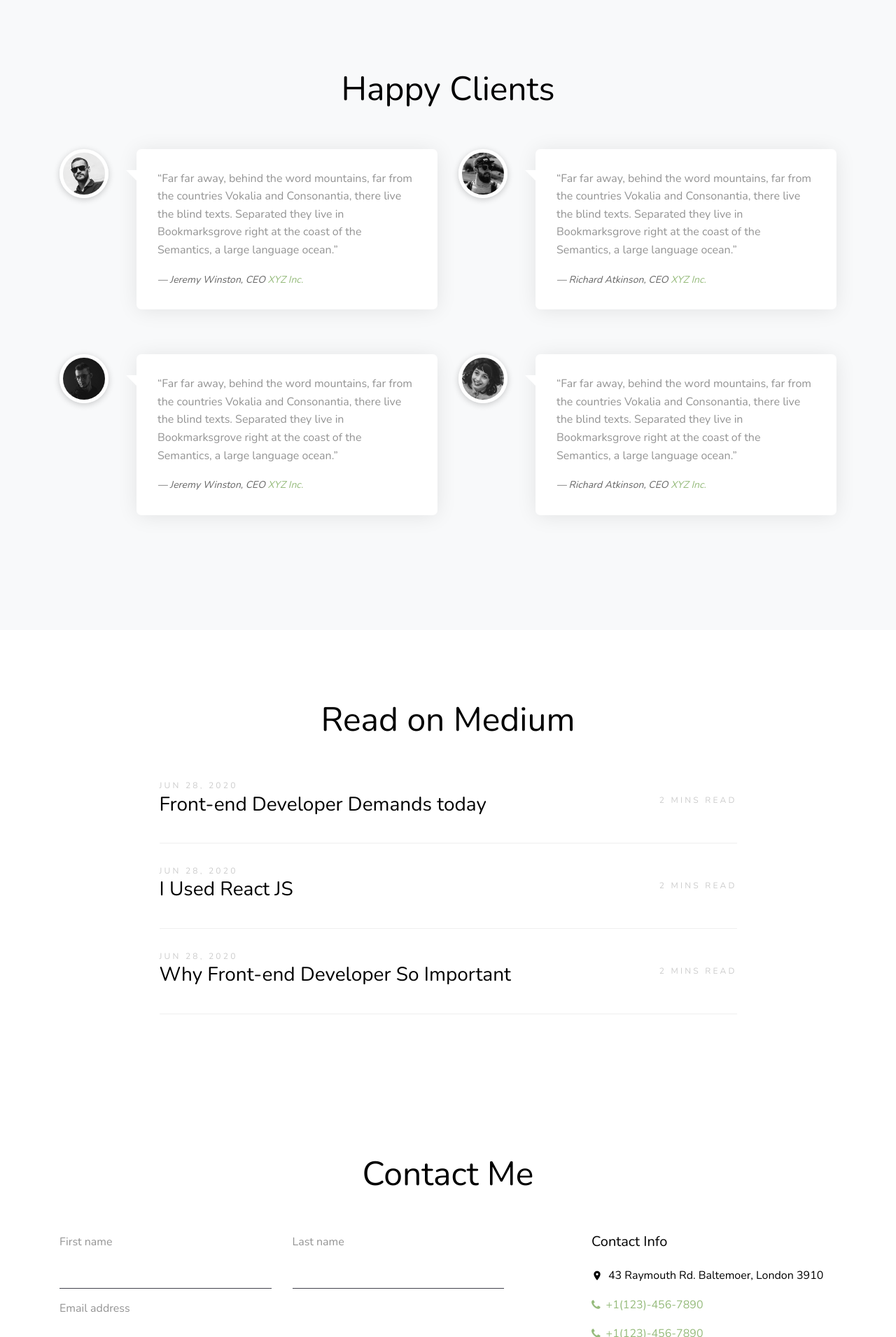
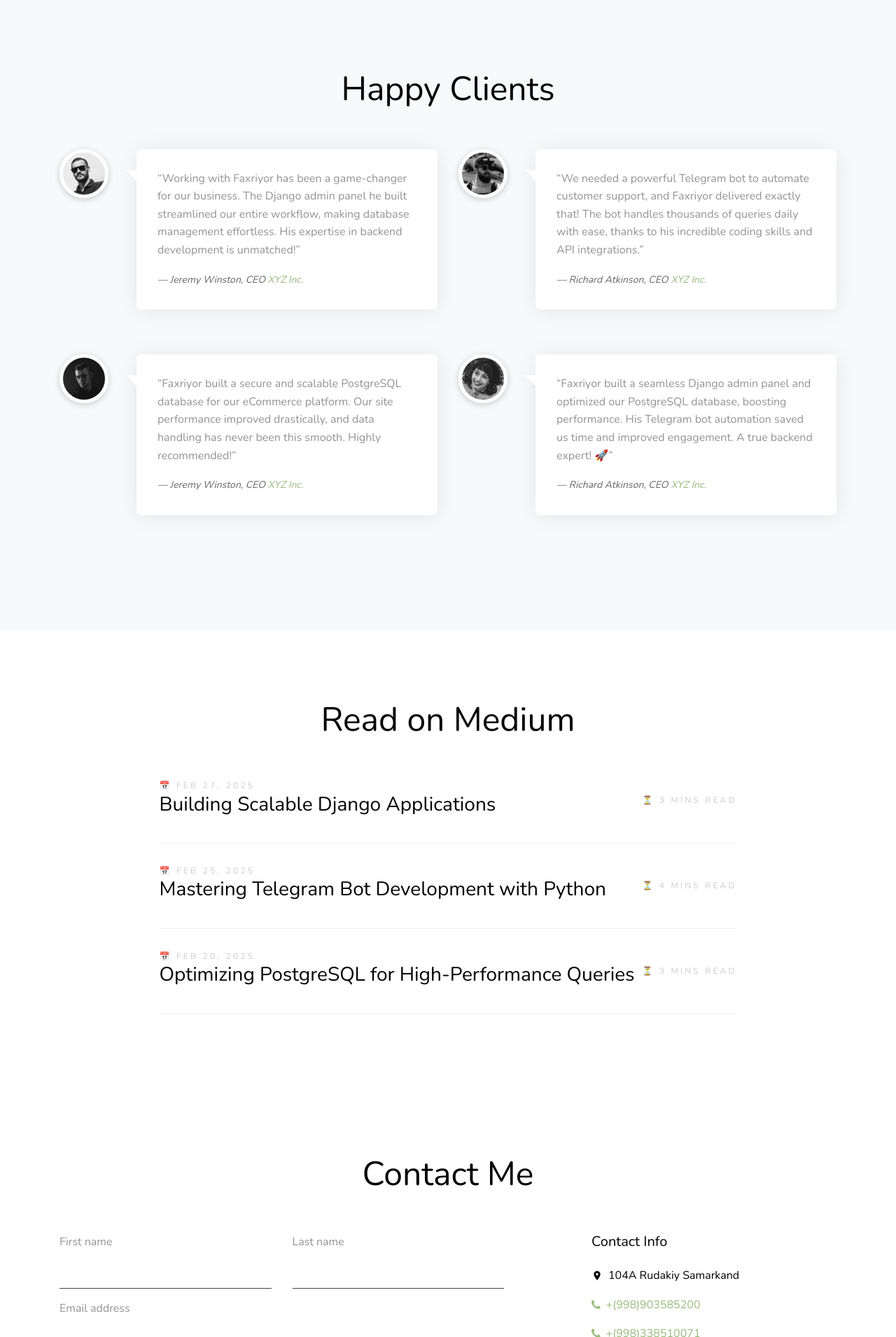
Before and after one commit to Azimboyev-F7/Django_project, a Django app: page / in a window 1280 px wide. Shown: the part 4590-6500 px from the top of the page at 70% size. Run offline with Django 5.2, Linux system fonts and the light colour scheme; parts of the project's set-up code (start-up, migrations or seed data) failed here and were passed over; some libraries are stand-ins or nearby versions; some web fonts are replaced.

Commit message:
modified

```diff
--- a/django_projects/resume_project/templates/orbit/index-2.html
+++ b/django_projects/resume_project/templates/orbit/index-2.html
@@ -42,7 +42,7 @@
 
         <div class="site-navigation text-center">
 
-            <a href="{% url 'main:index-2' %}" class="d-block text-center float-left logo">JA</a>
+            <a href="{% url 'main:index-2' %}" class="d-block text-center float-left logo">AF</a>
 
 
             <ul class="js-clone-nav ml-0 pl-0 d-none d-lg-inline-block site-menu mx-auto text-center">
@@ -338,7 +338,7 @@
         </div>
         <div class="row">
             <div class="col-lg-4" data-aos="fade-up" data-aos-delay="100">
-                <img src="../../static/images/image_1_long.jpg" alt="Image" class="img-fluid">
+                <img src="../../static/images/mirror-suit.jpg" alt="Image" class="img-fluid">
             </div>
             <div class="col-lg-7 ml-auto" data-aos="fade-up" data-aos-delay="200">
                 <h3 class="mb-5">Work Experience</h3>
@@ -646,9 +646,7 @@
                         <img src="../../static/images/person_1.jpg" alt="Image placeholder" class="img-fluid">
                     </div>
                     <blockquote class="block-47-quote">
-                        <p>&ldquo;Far far away, behind the word mountains, far from the countries Vokalia and
-                            Consonantia, there live the blind texts. Separated they live in Bookmarksgrove right at the
-                            coast of the Semantics, a large language ocean.&rdquo;</p>
+                        <p>&ldquo;Working with Faxriyor has been a game-changer for our business. The Django admin panel he built streamlined our entire workflow, making database management effortless. His expertise in backend development is unmatched!&rdquo;</p>
                         <cite class="block-47-quote-author">&mdash; Jeremy Winston, CEO <a href="#">XYZ Inc.</a></cite>
                     </blockquote>
                 </div>
@@ -661,9 +659,7 @@
                         <img src="../../static/images/person_2.jpg" alt="Image placeholder" class="img-fluid">
                     </div>
                     <blockquote class="block-47-quote">
-                        <p>&ldquo;Far far away, behind the word mountains, far from the countries Vokalia and
-                            Consonantia, there live the blind texts. Separated they live in Bookmarksgrove right at the
-                            coast of the Semantics, a large language ocean.&rdquo;</p>
+                        <p>&ldquo;We needed a powerful Telegram bot to automate customer support, and Faxriyor delivered exactly that! The bot handles thousands of queries daily with ease, thanks to his incredible coding skills and API integrations.&rdquo;</p>
                         <cite class="block-47-quote-author">&mdash; Richard Atkinson, CEO <a href="#">XYZ
                             Inc.</a></cite>
                     </blockquote>
@@ -678,9 +674,7 @@
                         <img src="../../static/images/person_3.jpg" alt="Image placeholder" class="img-fluid">
                     </div>
                     <blockquote class="block-47-quote">
-                        <p>&ldquo;Far far away, behind the word mountains, far from the countries Vokalia and
-                            Consonantia, there live the blind texts. Separated they live in Bookmarksgrove right at the
-                            coast of the Semantics, a large language ocean.&rdquo;</p>
+                        <p>&ldquo;Faxriyor built a secure and scalable PostgreSQL database for our eCommerce platform. Our site performance improved drastically, and data handling has never been this smooth. Highly recommended!&rdquo;</p>
                         <cite class="block-47-quote-author">&mdash; Jeremy Winston, CEO <a href="#">XYZ Inc.</a></cite>
                     </blockquote>
                 </div>
@@ -693,9 +687,7 @@
                         <img src="../../static/images/person_4.jpg" alt="Image placeholder" class="img-fluid">
                     </div>
                     <blockquote class="block-47-quote">
-                        <p>&ldquo;Far far away, behind the word mountains, far from the countries Vokalia and
-                            Consonantia, there live the blind texts. Separated they live in Bookmarksgrove right at the
-                            coast of the Semantics, a large language ocean.&rdquo;</p>
+                        <p>&ldquo;Faxriyor built a seamless Django admin panel and optimized our PostgreSQL database, boosting performance. His Telegram bot automation saved us time and improved engagement. A true backend expert! 🚀&rdquo;</p>
                         <cite class="block-47-quote-author">&mdash; Richard Atkinson, CEO <a href="#">XYZ
                             Inc.</a></cite>
                     </blockquote>
@@ -724,33 +716,33 @@
                     <li data-aos="fade-up" data-aos-delay="100">
                         <a href="#" class="d-block d-md-flex justify-content-between align-items-center">
                             <div>
-                                <span class="d-block date">Jun 28, 2020</span>
-                                <h3>Front-end Developer Demands today</h3>
+                                <span class="d-block date">📅 FEB 27, 2025</span>
+                                <h3>Building Scalable Django Applications</h3>
                             </div>
                             <span class="read">
-                  2 mins read
+                  ⏳ 3 MINS READ
                 </span>
                         </a>
                     </li>
                     <li data-aos="fade-up" data-aos-delay="200">
                         <a href="#" class="d-block d-md-flex justify-content-between align-items-center">
                             <div>
-                                <span class="d-block date">Jun 28, 2020</span>
-                                <h3>I Used React JS</h3>
+                                <span class="d-block date">📅 FEB 25, 2025</span>
+                                <h3>Mastering Telegram Bot Development with Python</h3>
                             </div>
                             <span class="read">
-                  2 mins read
+                  ⏳ 4 MINS READ
                 </span>
                         </a>
                     </li>
                     <li data-aos="fade-up" data-aos-delay="300">
                         <a href="#" class="d-block d-md-flex justify-content-between align-items-center">
                             <div>
-                                <span class="d-block date">Jun 28, 2020</span>
-                                <h3>Why Front-end Developer So Important</h3>
+                                <span class="d-block date">📅 FEB 20, 2025</span>
+                                <h3>Optimizing PostgreSQL for High-Performance Queries</h3>
                             </div>
                             <span class="read">
-                  2 mins read
+                  ⏳ 3 MINS READ
                 </span>
                         </a>
                     </li>
@@ -807,23 +799,22 @@
             </div> <!-- /.col-lg-7 -->
             <div class="col-lg-4 ml-auto" data-aos="fade-up" data-aos-delay="200">
                 <h3 class="h5 mb-4">Contact Info</h3>
-                <address class="text-black d-flex"><span class="mt-1 icon-room mr-2"></span><span>43 Raymouth Rd. Baltemoer, London 3910</span>
+                <address class="text-black d-flex"><span class="mt-1 icon-room mr-2"></span><span>104A Rudakiy Samarkand</span>
                 </address>
                 <ul class="list-unstyled ul-links mb-4">
                     <li class="mb-3"><a href="tel://11234567890" class="d-flex"><span
-                            class="mt-1 icon-phone mr-2"></span><span>+1(123)-456-7890</span></a></li>
+                            class="mt-1 icon-phone mr-2"></span><span>+(998)903585200</span></a></li>
 
                     <li class="mb-3"><a href="tel://11234567890" class="d-flex"><span
-                            class="mt-1 icon-phone mr-2"></span><span>+1(123)-456-7890</span></a></li>
+                            class="mt-1 icon-phone mr-2"></span><span>+(998)338510071</span></a></li>
 
                     <li class="mb-3"><a
                             href="https://preview.colorlib.com/cdn-cgi/l/email-protection#aec7c0c8c1eec3d7cac1c3cfc7c080cdc1c3"
-                            class="d-flex"><span class="mt-1 icon-envelope mr-2"></span><span><span class="__cf_email__"
-                                                                                                    data-cfemail="3c55525a537c51455853515d5552125f5351">[email&#160;protected]</span></span></a>
+                            class="d-flex"><span class="mt-1 icon-envelope mr-2"> azimboyevfaxriyor.offical@gmail.com</span></a>
                     </li>
 
-                    <li class="mb-3"><a href="https://colorlib/" target="_blank" class="d-flex"><span
-                            class="mt-1 icon-globe mr-2"></span><span>https://Colorlib/</span></a></li>
+{#                    <li class="mb-3"><a href="https://colorlib/" target="_blank" class="d-flex"><span#}
+{#                            class="mt-1 icon-globe mr-2"></span><span>https://Colorlib/</span></a></li>#}
                 </ul>
             </div> <!-- /.col-lg-4 -->
         </div> <!-- /.row -->
@@ -838,7 +829,7 @@
         <div class="row">
             <div class="col-lg-4">
                 <div class="widget">
-                    <h3>About Orbit<span class="text-primary">.</span></h3>
+                    <h3>About Resume<span class="text-primary">.</span></h3>
                     <p>Far far away, behind the word mountains, far from the countries Vokalia and Consonantia, there
                         live the blind texts.</p>
                 </div> <!-- /.widget -->
@@ -846,7 +837,7 @@
                     <h3>Connect</h3>
                     <ul class="list-unstyled social">
                         <li><a href="#"><span class="icon-instagram"></span></a></li>
-                        <li><a href="#"><span class="icon-twitter"></span></a></li>
+                        <li><a href="https://t.me/Azimboyev_F7"><span class="icon-telegram"></span></a></li>
                         <li><a href="#"><span class="icon-facebook"></span></a></li>
                         <li><a href="#"><span class="icon-linkedin"></span></a></li>
                         <li><a href="#"><span class="icon-pinterest"></span></a></li>
@@ -859,11 +850,11 @@
                 <div class="widget">
                     <h3>Navagation</h3>
                     <ul class="list-unstyled float-left links">
-                        <li><a href="#">HTML5</a></li>
-                        <li><a href="#">CSS3</a></li>
-                        <li><a href="#">jQuery</a></li>
+                        <li><a href="#">Django</a></li>
+                        <li><a href="#">PostgreSQL</a></li>
+                        <li><a href="#">REST API</a></li>
                         <li><a href="#">Bootstrap</a></li>
-                        <li><a href="#">Javascript</a></li>
+                        <li><a href="#">Docker</a></li>
                     </ul>
                 </div> <!-- /.widget -->
             </div> <!-- /.col-lg-3 -->
@@ -872,10 +863,10 @@
                 <div class="widget">
                     <h3>Services</h3>
                     <ul class="list-unstyled float-left links">
-                        <li><a href="#">Web Design</a></li>
-                        <li><a href="#">eCommerce</a></li>
-                        <li><a href="#">WordPress</a></li>
-                        <li><a href="#">Frontend</a></li>
+                        <li><a href="#">Backend Development</a></li>
+                        <li><a href="#">API Development</a></li>
+                        <li><a href="#">Database Optimization</a></li>
+                        <li><a href="#">DevOps & Cloud Deployment</a></li>
                     </ul>
                 </div> <!-- /.widget -->
             </div> <!-- /.col-lg-3 -->
@@ -884,13 +875,14 @@
             <div class="col-lg-3">
                 <div class="widget">
                     <h3>Contact</h3>
-                    <address>43 Raymouth Rd. Baltemoer, London 3910</address>
+                    <address>104A Rudakiy Samarqand</address>
                     <ul class="list-unstyled links mb-4">
-                        <li><a href="tel://11234567890">+1(123)-456-7890</a></li>
-                        <li><a href="tel://11234567890">+1(123)-456-7890</a></li>
+                        <li><a href="tel://11234567890">+(998)903585200</a></li>
+                        <li><a href="tel://11234567890">+(998)903585200</a></li>
                         <li>
-                            <a href="https://preview.colorlib.com/cdn-cgi/l/email-protection#0d64636b624d60746962606c6463236e6260"><span
-                                    class="__cf_email__" data-cfemail="bad3d4dcd5fad7c3ded5d7dbd3d494d9d5d7">[email&#160;protected]</span></a>
+                           <a
+                            href="https://preview.colorlib.com/cdn-cgi/l/email-protection#aec7c0c8c1eec3d7cac1c3cfc7c080cdc1c3"
+                            class="d-flex"><span class="mt-1 icon-envelope mr-2"> azimboyevfaxriyor.offical@gmail.com</span></a>
                         </li>
                     </ul>
                 </div> <!-- /.widget -->
@@ -905,9 +897,9 @@
                     Copyright &copy;<script data-cfasync="false"
                                             src="https://preview.colorlib.com/cdn-cgi/scripts/5c5dd728/cloudflare-static/email-decode.min.js"></script>
                     <script>document.write(new Date().getFullYear());</script>
-                    All rights reserved | This template is made with <i class="icon-heart text-danger"
+                    All rights reserved | This template is made with <i class="icon-rocket text-danger"
                                                                         aria-hidden="true"></i> by <a
-                        href="https://colorlib.com/" target="_blank">Colorlib</a>
+                        href="https://t.me/Azimboyev_F7" target="_blank">FAXRIYOR</a>
                     <!-- Link back to Colorlib can't be removed. Template is licensed under CC BY 3.0. --></p>
 
             </div>
```
